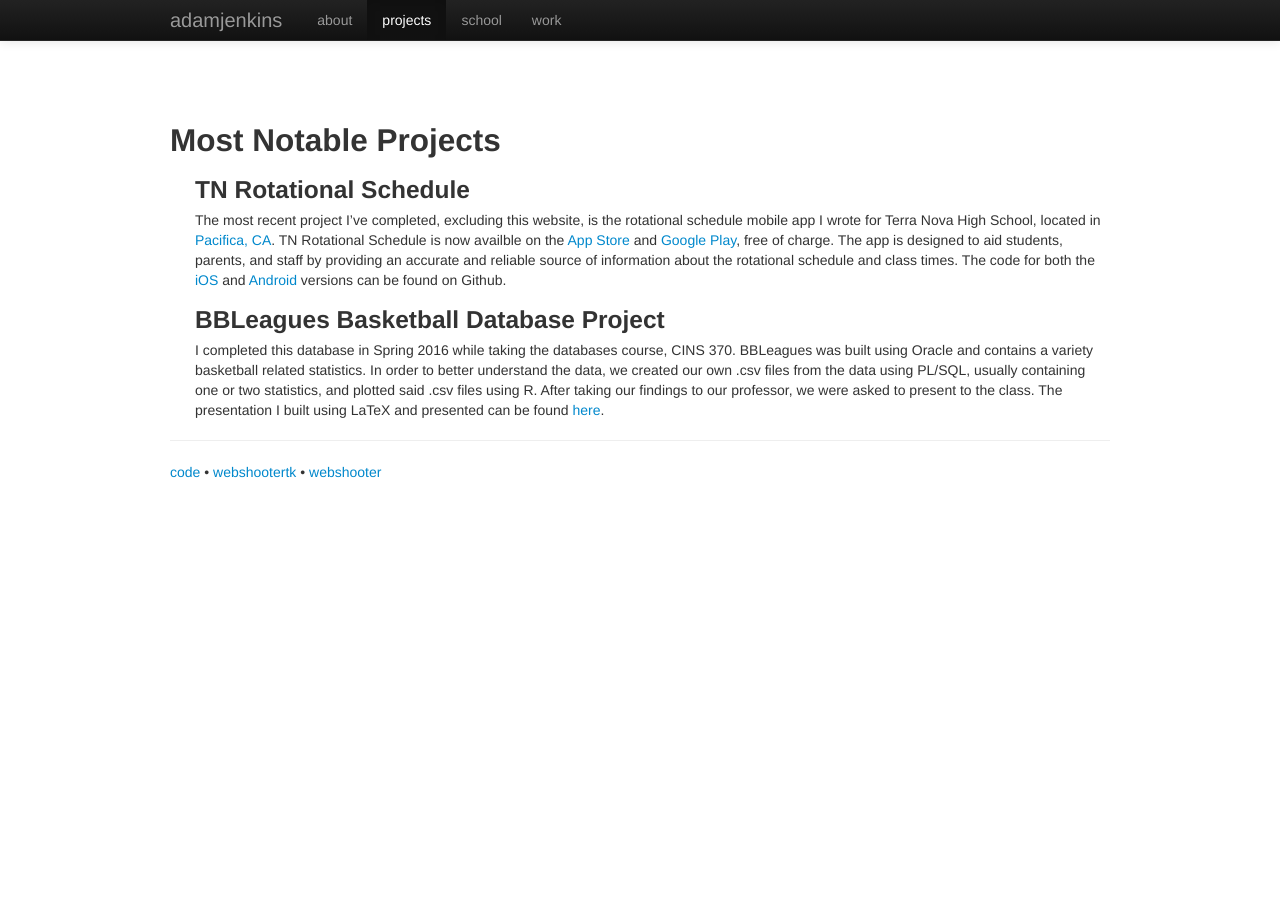
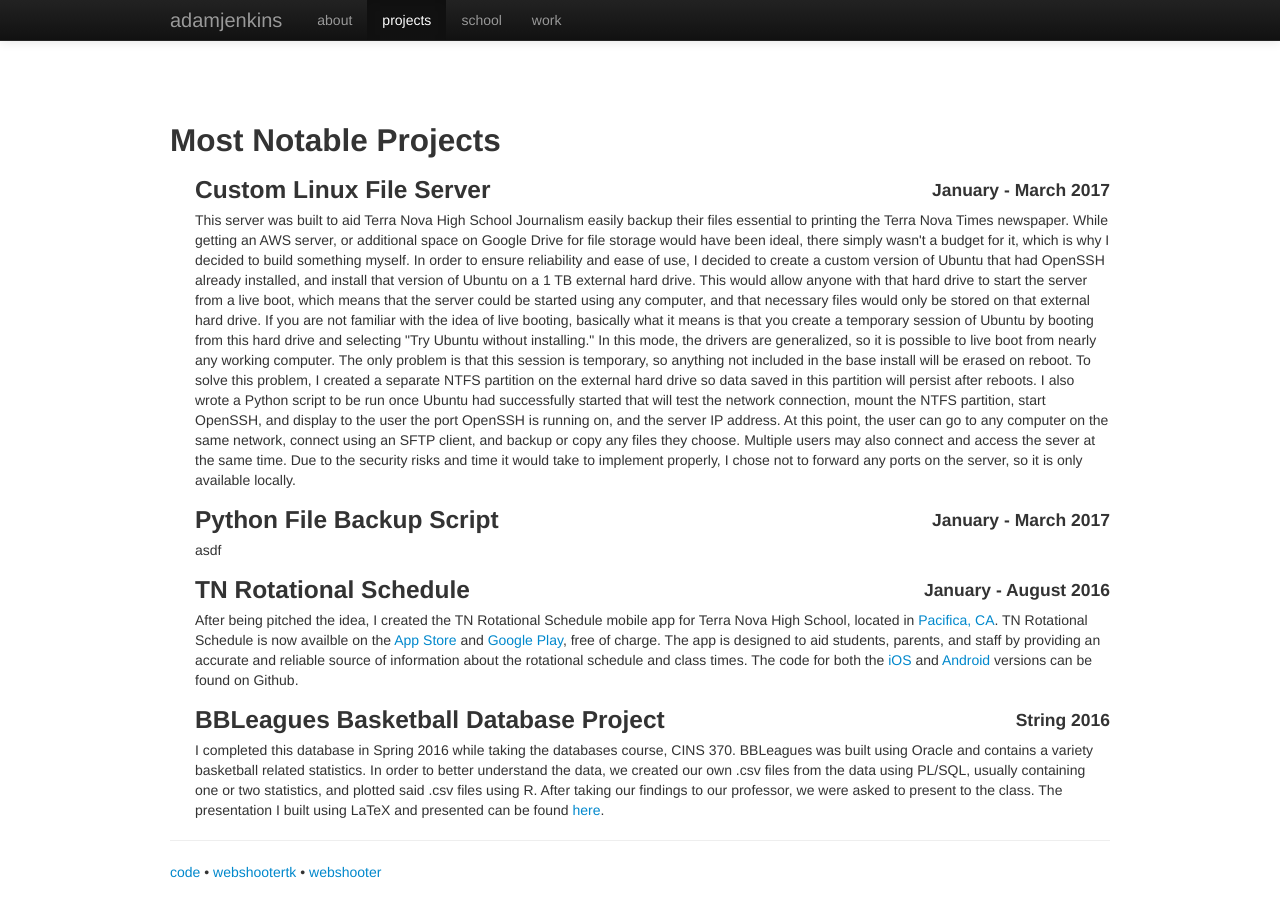
Before and after one commit to adamjenkins1/adamjenkins1.github.io, a Jekyll site: the page built from projects.md, in a window 1280 px wide. Built offline with Jekyll 4.4.1, drawn with Linux system fonts in a browser that asks for light colours; nearby versions of some CDN libraries.

Commit message:
adding section for custom linux server

```diff
--- a/projects.md
+++ b/projects.md
@@ -6,8 +6,52 @@ group: "navigation"
 
 <h2>Most Notable Projects</h2>
 <ul>
+<h3 style="display:inline;">Custom Linux File Server</h3>
+<h4 style="display:inline; float:right;">January - March 2017</h4>
+<p>
+This server was built to aid Terra Nova High School Journalism easily backup their
+files essential to printing the Terra Nova Times newspaper. While getting an AWS server,
+or additional space on Google Drive for file storage would have been ideal,
+there simply wasn't a budget for it, which is why I decided to build something myself.
+In order to ensure reliability and ease of use, I decided to create a custom version of Ubuntu
+that had OpenSSH already installed, and install that version of Ubuntu on a 1 TB external hard
+drive. This would allow anyone with that hard drive to start the server from a live boot,
+which means that the server could be started using any computer, and that necessary files
+would only be stored on that external hard drive. If you are not familiar with the idea of
+live booting, basically what it means is that you create a temporary session of Ubuntu by
+booting from this hard drive and selecting "Try Ubuntu without installing." In this mode,
+the drivers are generalized, so it is possible to live boot from nearly any working computer.
+The only problem is that this session is temporary, so anything not included in the base install
+will be erased on reboot. To solve this problem, I created a separate NTFS partition
+on the external hard drive so data saved in this partition will persist after reboots.
+I also wrote a Python script to be run once Ubuntu had successfully started that will
+test the network connection, mount the NTFS partition, start OpenSSH, and display to the
+user the port OpenSSH is running on, and the server IP address. At this point, the user
+can go to any computer on the same network, connect using an SFTP client, and backup or
+copy any files they choose.  Multiple users may also connect and access the sever at the same
+time. Due to the security risks and time it would take to implement properly,
+I chose not to forward any ports on the server, so it is only available locally.
+</p>
+
+<h3 style="display:inline;">Python File Backup Script</h3>
+<h4 style="display:inline; float:right;">January - March 2017</h4>
+<p>asdf</p>
+
 <h3 style="display:inline;">TN Rotational Schedule</h3>
-<p>The most recent project I&rsquo;ve completed, excluding this website, is the rotational schedule mobile app I wrote for Terra Nova High School, located in <a href="https://www.google.com/maps/place/Terra+Nova+High+School/@37.6802822,-122.4596628,11z/data=!4m5!3m4!1s0x808f709c80d33127:0x118d2aa0ddff4e4b!8m2!3d37.5946419!4d-122.4761369" target="_blank">Pacifica, CA</a>. TN Rotational Schedule is now availble on the <a href="https://itunes.apple.com/us/app/tn-rotational-schedule/id1135302983?ls=1&mt=8" target="_blank">App Store</a> and <a href="https://play.google.com/store/apps/details?id=com.adam.rotationalschedule&hl=en" target="_blank">Google Play</a>, free of charge.  The app is designed to aid students, parents, and staff by providing an accurate and reliable source of information about the rotational schedule and class times. The code for both the <a href="http://github.com/adamjenkins1/ios-Rotational-Schedule-app" target="_blank">iOS</a> and <a href="http://github.com/adamjenkins1/Rotational-Schedule-App">Android</a> versions can be found on Github.</p>
+<h4 style="display:inline; float:right;">January - August 2016</h4>
+<p>After being pitched the idea, I created the TN Rotational Schedule mobile app
+for Terra Nova High School, located in <a href="https://www.google.com/maps/place/Terra+Nova+High+School/@37.6802822,-122.4596628,11z/data=!4m5!3m4!1s0x808f709c80d33127:0x118d2aa0ddff4e4b!8m2!3d37.5946419!4d-122.4761369" target="_blank"> Pacifica, CA</a>. TN Rotational Schedule is now availble on the <a href="https://itunes.apple.com/us/app/tn-rotational-schedule/id1135302983?ls=1&mt=8" target="_blank">App Store</a> and <a href="https://play.google.com/store/apps/details?id=com.adam.rotationalschedule&hl=en" target="_blank">Google Play</a>,
+free of charge.  The app is designed to aid students, parents, and staff by providing an accurate and
+reliable source of information about the rotational schedule and class times. The code for both the
+<a href="http://github.com/adamjenkins1/ios-Rotational-Schedule-app" target="_blank">iOS</a> and
+<a href="http://github.com/adamjenkins1/Rotational-Schedule-App">Android</a> versions can be found on Github.</p>
+
 <h3 style="display:inline;">BBLeagues Basketball Database Project</h3>
-<p>I completed this database in Spring 2016 while taking the databases course, CINS 370. BBLeagues was built using Oracle and contains a variety basketball related statistics. In order to better understand the data, we created our own .csv files from the data using PL/SQL, usually containing one or two statistics, and plotted said .csv files using R. After taking our findings to our professor, we were asked to present to the class. The presentation I built using LaTeX and presented can be found <a href="Data/media/pdf/main.pdf" target="_blank">here</a>.</p>
+<h4 style="display:inline; float:right;">String 2016</h4>
+<p>I completed this database in Spring 2016 while taking the databases course, CINS 370.
+BBLeagues was built using Oracle and contains a variety basketball related statistics.
+In order to better understand the data, we created our own .csv files from the data using PL/SQL,
+usually containing one or two statistics, and plotted said .csv files using R. After taking our
+findings to our professor, we were asked to present to the class. The presentation I built using LaTeX
+and presented can be found <a href="Data/media/pdf/main.pdf" target="_blank">here</a>.</p>
 </ul>
```
